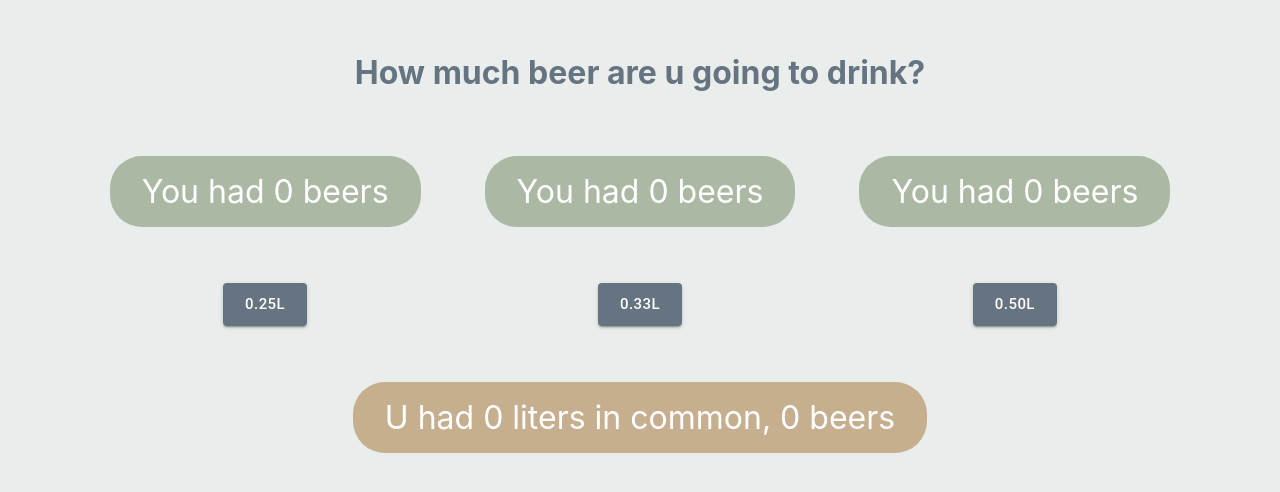
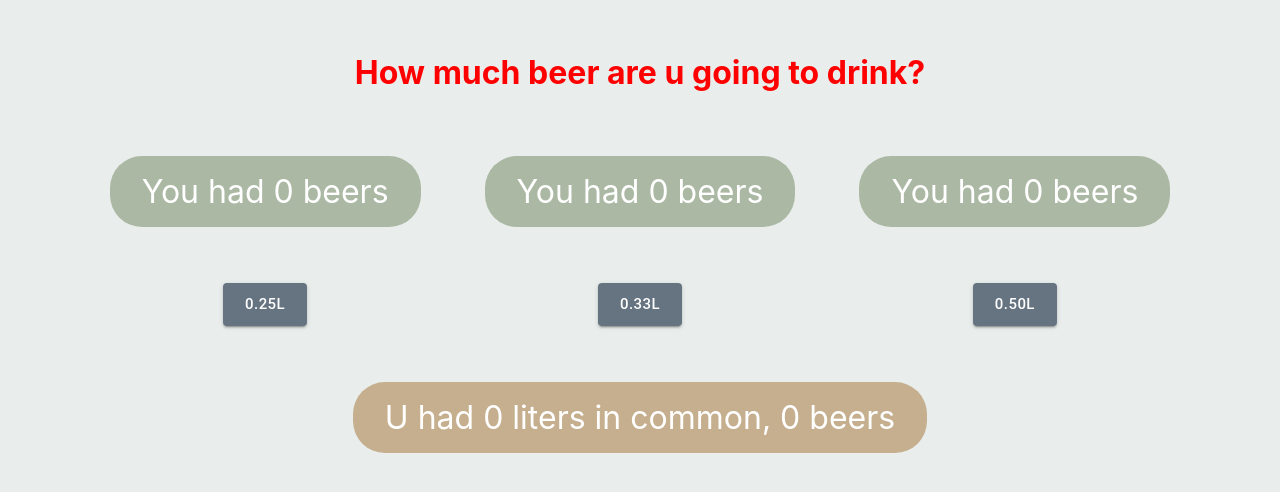
Before and after one commit to InnaMeleshko/beerproject, a React (Create React App) app: page / in a window 1280 px wide. Shown: the top 492 px of the page. Built offline with nearby package versions, Linux system fonts and the light colour scheme.

Commit message:
change color of header

```diff
--- a/src/App.scss
+++ b/src/App.scss
@@ -16,7 +16,7 @@
 .Greeting {
   margin-bottom: 2em;
   text-align: center;
-  color: #657480;
+  color: red;
 }
 
 .App {
```
